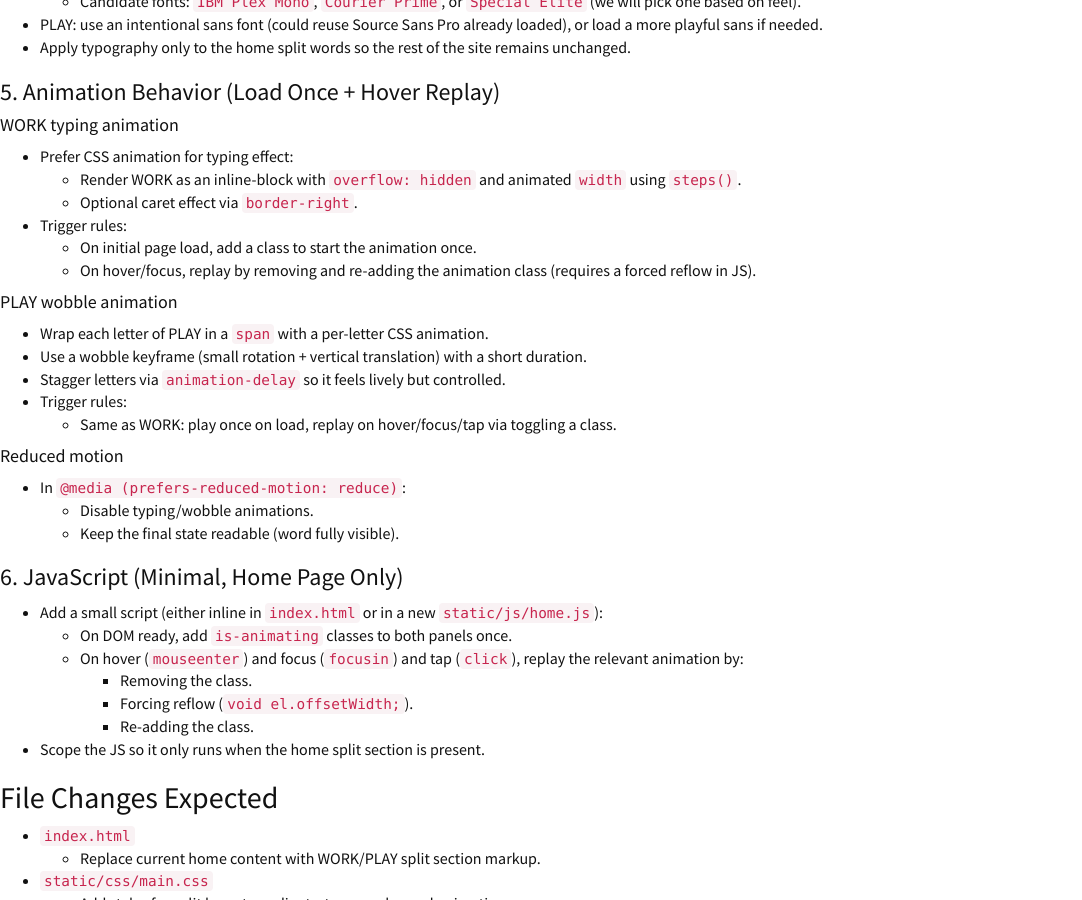
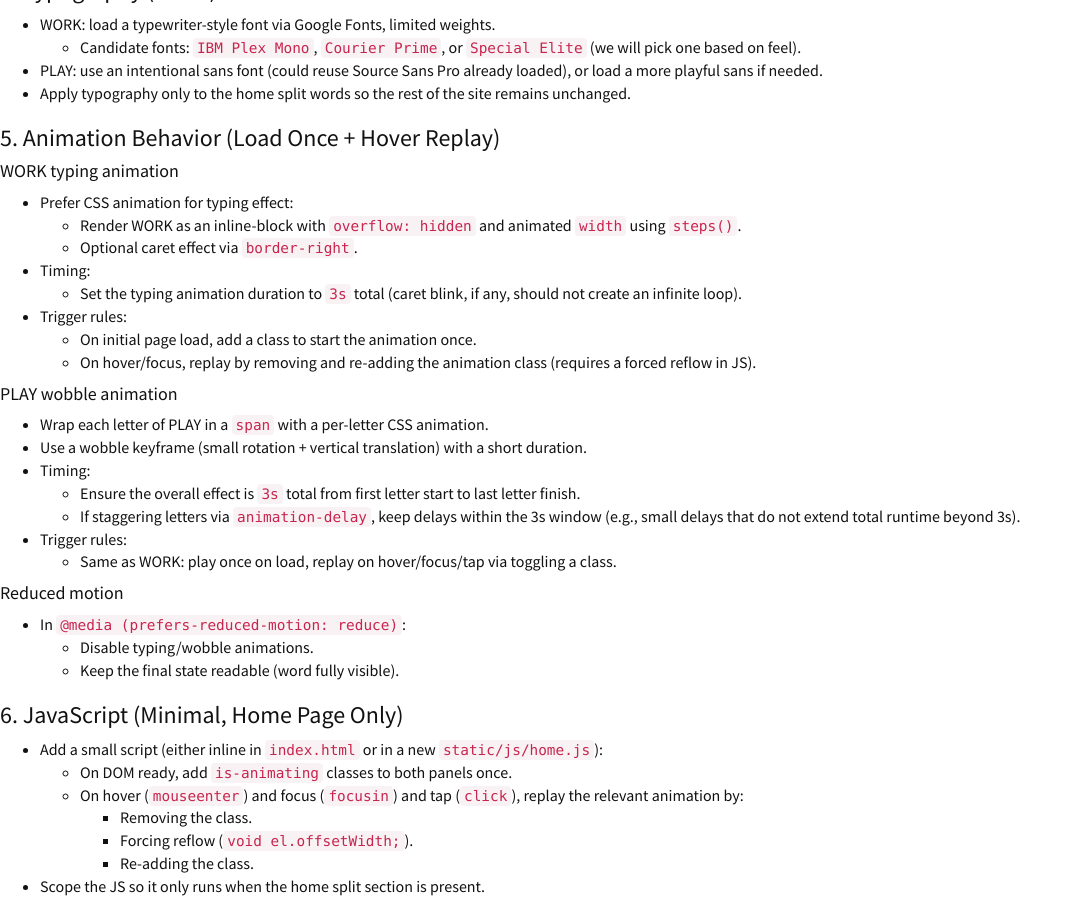
Before and after one commit to carrahlingo/carrahlingo.github.io, a Jekyll site: the page built from PLAN.md, in a window 1280 px wide and 900 px high, scrolled down 1666 px. Shown: the whole window, without its empty margins (0-1082 px from the left). Built offline with Jekyll 4.4.1, drawn with Linux system fonts in a browser that asks for light colours; nearby versions of some CDN libraries; our own code applies the rules of GitHub Pages for plain Markdown files; some of the changed text lies outside the part shown.

Commit message:
Specify 3s duration for home text animations

```diff
--- a/PLAN.md
+++ b/PLAN.md
@@ -16,6 +16,8 @@
 - Animation triggers:
   - Runs once on initial page load.
   - Runs again only when the user hovers the column (and should not loop forever).
+- Animation timing:
+  - Both text animations have a total play length of `3s`.
 
 ## UX / Professional-Grade Details To Include
 
@@ -80,6 +82,8 @@
 - Prefer CSS animation for typing effect:
   - Render WORK as an inline-block with `overflow: hidden` and animated `width` using `steps()`.
   - Optional caret effect via `border-right`.
+- Timing:
+  - Set the typing animation duration to `3s` total (caret blink, if any, should not create an infinite loop).
 - Trigger rules:
   - On initial page load, add a class to start the animation once.
   - On hover/focus, replay by removing and re-adding the animation class (requires a forced reflow in JS).
@@ -88,7 +92,9 @@
 
 - Wrap each letter of PLAY in a `span` with a per-letter CSS animation.
 - Use a wobble keyframe (small rotation + vertical translation) with a short duration.
-- Stagger letters via `animation-delay` so it feels lively but controlled.
+- Timing:
+  - Ensure the overall effect is `3s` total from first letter start to last letter finish.
+  - If staggering letters via `animation-delay`, keep delays within the 3s window (e.g., small delays that do not extend total runtime beyond 3s).
 - Trigger rules:
   - Same as WORK: play once on load, replay on hover/focus/tap via toggling a class.
 
```
